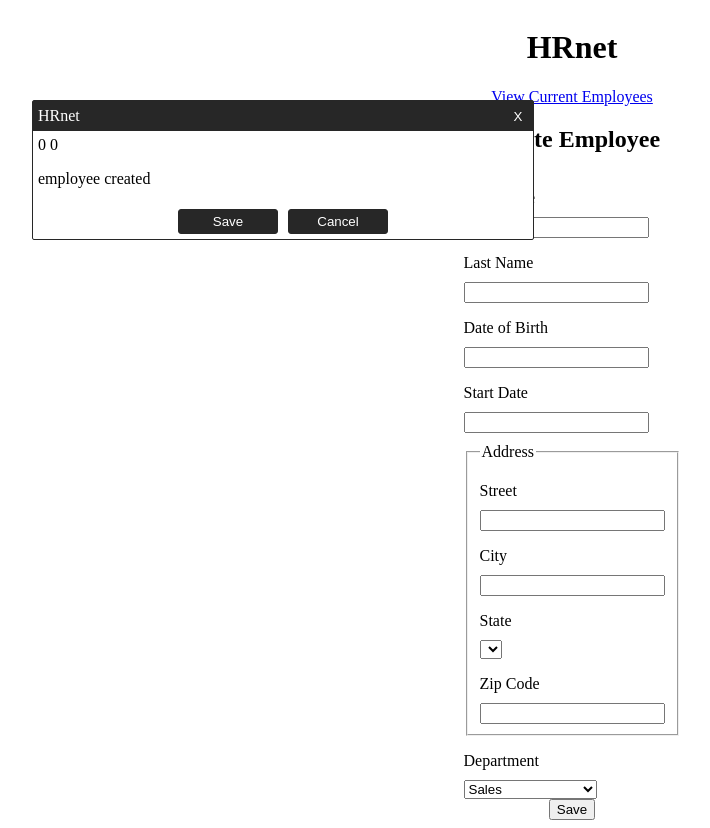
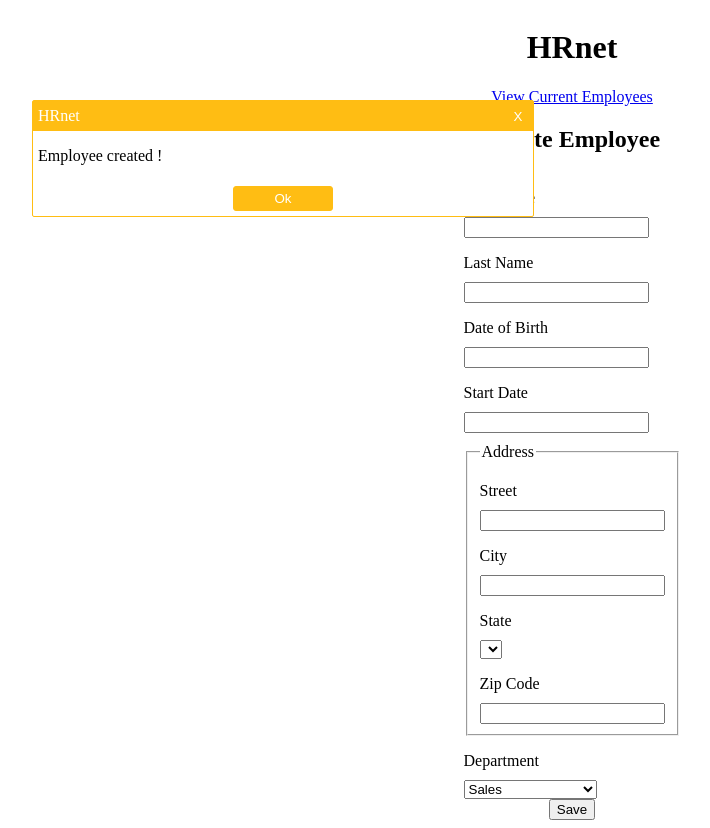
Before and after one commit to sarkande/Projet_14, a React (Create React App) app: page / in a window 1280 px wide. Shown: the whole page, without its empty margins (68-778 px from the left). Built offline with nearby package versions, Linux system fonts and the light colour scheme.

Commit message:
modale and redux

```diff
--- /dev/null
+++ b/src/Actions/index.js
@@ -0,0 +1 @@
+export const signin = (dispatch) => {};
--- a/src/Components/Modale.js
+++ b/src/Components/Modale.js
@@ -142,11 +142,7 @@ function Modale({ params }) {
                ) : null}
             </div>
          ) : null}
-         <div className={`${classCustom}-main`}>
-            {mousePos.x} {mousePos.y}
-            {modaleIsMoving ? "Deplacable" : null}
-            {constructText}
-         </div>
+         <div className={`${classCustom}-main`}>{constructText}</div>
          {params.save_button.active || params.cancel_button.active ? (
             <div className={`${classCustom}-buttons`}>
                {params.save_button.active ? (
--- a/src/Pages/App.js
+++ b/src/Pages/App.js
@@ -16,12 +16,15 @@ function App() {
          },
       },
       save_button: {
-         title: "Save",
+         title: "Ok",
          active: true,
          callback: () => {
             setShow(false);
             return true;
          },
+      },
+      cancel_button: {
+         active: false,
       },
       content: [
          // {
@@ -31,7 +34,7 @@ function App() {
          // },
          {
             type: "text",
-            value: "employee created",
+            value: "Employee created !",
          },
       ],
    };
--- /dev/null
+++ b/src/Reducers/employeeReducer.js
@@ -0,0 +1,3 @@
+const employeeReducer = (state, action) => {};
+
+export default employeeReducer;
--- a/src/Styles/modale.css
+++ b/src/Styles/modale.css
@@ -2,10 +2,10 @@
   background-color: white;
   border-radius: 2px;
   position: fixed;
-  border: solid 1px #272727;
+  border: solid 1px #ffbd13;
 }
 .modale-window-header {
-  background-color: #272727;
+  background-color: #ffbd13;
   display: flex;
   justify-content: space-between;
   align-content: center;
@@ -22,7 +22,7 @@
 .modale-window-close {
   height: 30px;
   width: 30px;
-  background-color: #272727;
+  background-color: #ffbd13;
   color: white;
   border: none;
 }
@@ -45,14 +45,14 @@
   width: 100px;
   height: 25px;
   border: none;
-  border: solid 1px #272727;
-  background-color: #272727;
+  border: solid 1px #ffbd13;
+  background-color: #ffbd13;
   color: white;
   border-radius: 3px;
   margin: 5px;
 }
 .button-modale:hover {
   background-color: white;
-  color: #272727;
+  color: #ffbd13;
   cursor: pointer;
 }/*# sourceMappingURL=modale.css.map */
--- a/src/Styles/modale.scss
+++ b/src/Styles/modale.scss
@@ -1,4 +1,4 @@
-$header-bg-color: #272727;
+$header-bg-color: #ffbd13;
 $header-color: white;
 $header-bg-close-button: red;
 
```
Also changed, not shown: src/Reducers/index.js (added, +9 -0 lines), src/store.js (added, +8 -0 lines).
